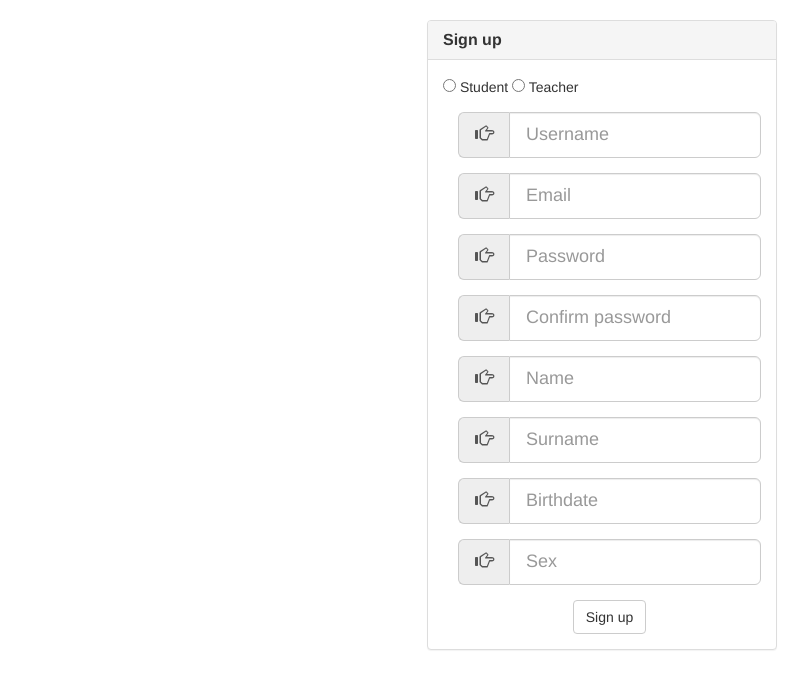
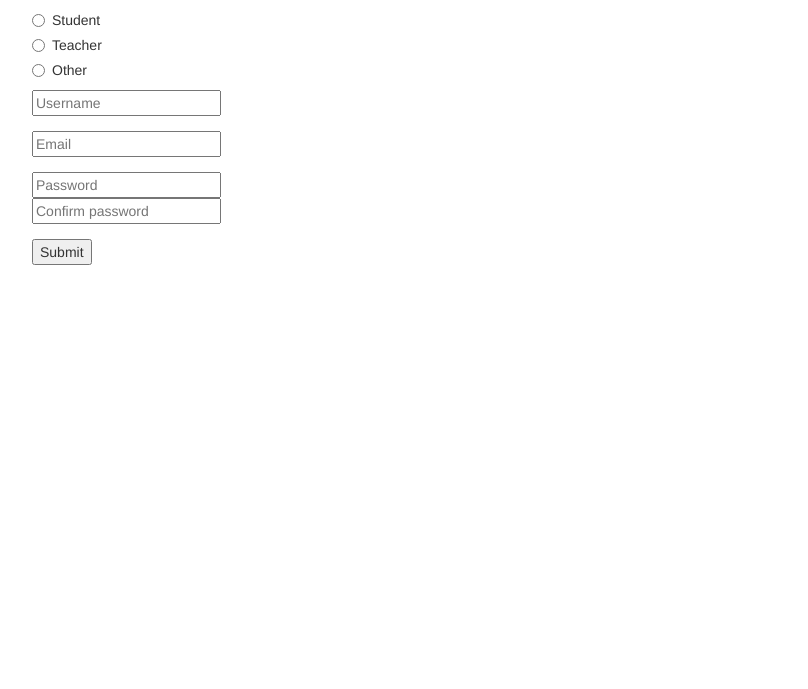
Before and after one commit to DevGuysPy/School, a Django app: page /registration/ in a window 1280 px wide. Shown: the top 689 px of the page, without its empty margins (38-846 px from the left). Run offline with Django 3.2, Linux system fonts and the light colour scheme; tables that the repository leaves empty hold one stand-in row (values such as "Sample post"); some libraries are stand-ins or nearby versions.

Commit message:
Added validation/accounts_type

```diff
--- a/School/models.py
+++ b/School/models.py
@@ -4,6 +4,7 @@ from datetime import timedelta, datetime as dtime
 from django.core.validators import MinValueValidator, MaxValueValidator
 from django.db import models
 from django.contrib.auth.models import User
+
 
 
 class Mark(models.Model):
--- a/School/views.py
+++ b/School/views.py
@@ -4,13 +4,11 @@ from django.conf import settings
 from django.shortcuts import render, redirect
 from django.core.exceptions import ObjectDoesNotExist
 from django.db.models import Avg
-
+from django.http import JsonResponse
 from .models import (Teacher, Lesson, Room, Group, Comments,
                      Discipline, Student, Mark, StudentActivity)
-from .forms import TeacherForm, LessonForm, StudentForm, MarkForm, GroupForm
-
+from .forms import TeacherForm, LessonForm, StudentForm, MarkForm, GroupForm, UserForm, UserForm2
 from django.contrib.auth.models import User
-
 from django.core.mail import send_mail
 from django.template.loader import render_to_string
 
@@ -291,46 +289,83 @@ def all_groups(request):
 
     return render (request, 'all_groups.html', ctx)
 
+
 def registration(request):
     groups = Group.objects.all()
-    disciplines = Discipline.objects.all()
     if request.method == 'POST':
         username = request.POST['username']
-        email = request.POST['email']
-        password = request.POST['password']
-        name = request.POST['name']
-        surname = request.POST['surname']
-        birthdate = request.POST['birthdate']
-        sex = request.POST['sex']
         account_type = request.POST['account_type']
+        form_user = UserForm(request.POST or None)
+        form_user2 = UserForm2(request.POST or None)
         if account_type == 'student':
-            user = User.objects.create_user(username=username, email=email, password=password)
-            # Student.objects.create(name=name, surname=surname, birthdate=birthdate, sex=sex,  user_id=user.id)
-            form = StudentForm(request.POST or None)
-            if form.is_valid():
-                new_student = form.save(commit=False)
-                new_student.user = user
-                form.save()
-            return redirect('/login/')
+            form_student = StudentForm(request.POST or None)
+            if form_user.is_valid():
+                user_save = form_user.save()
+                user_save.set_password(user_save.password)
+                user_save.save()
+            ctx_user = {
+                'message': form_user.errors,
+            }
+            if form_user.is_valid():
+                user = User.objects.get(username=username)
+                if form_student.is_valid():
+                    new_student = form_student.save(commit=False)
+                    new_student.user = user
+                    form_student.save()
+                    return JsonResponse({
+                        'status': 'ok',
+                    })
+            else:
+                ctx_student = {
+                    'status': 'error',
+                    'message1': form_student.errors,
+                }
+                ctx_student.update(ctx_user)
+                return JsonResponse(ctx_student)
+
         if account_type == 'teacher':
-            user = User.objects.create_user(username=username, email=email, password=password, first_name=name, last_name=surname)
-
-            ctx_email = {
-                'name': name,
-                'surname': surname,
-                'password': password,
-                'user': user,
-            }
-            email_message = render_to_string('email.html', ctx_email)
-            send_mail('TeacherRegistration', 'my', settings.EMAIL_BACKEND,
-            ['jyvylo@mail.ru'], fail_silently=False, html_message=email_message)
-            return redirect('/login/')
+            if form_user2.is_valid():
+                user_save = form_user2.save()
+                user_save.set_password(user_save.password)
+                user_save.save()
+                user = User.objects.get(username=username)
+                name = request.POST['first_name']
+                surname = request.POST['last_name']
+                ctx_email = {
+                    'name': name,
+                    'surname': surname,
+                    'user': user,
+                }
+                email_message = render_to_string('email.html', ctx_email)
+                send_mail('TeacherRegistration', 'my', settings.EMAIL_BACKEND,
+                ['jyvylo@mail.ru'], fail_silently=False, html_message=email_message)
+                return JsonResponse({
+                    'status': 'ok',
+                })
+            else:
+                return JsonResponse ({
+                    'status': 'error',
+                    'message': form_user2.errors,
+            })
+        if account_type == 'other':
+            if form_user.is_valid():
+                user = form_user.save()
+                user.set_password(user.password)
+                user.save()
+                return JsonResponse({
+                    'status': 'ok',
+                })
+            else:
+                return JsonResponse({
+                    'status': 'error',
+                    'message': form_user.errors,
+                })
     ctx = {
         'groups': groups,
-        'disciplines': disciplines,
     }
 
     return render(request, 'registration/registration.html', ctx)
+
 
 def verification(request, user_id):
     user = User.objects.get(id=user_id)
--- /dev/null
+++ b/static/registration.js
@@ -0,0 +1,72 @@
+$(document).ready(function() {
+
+    $(".choice").change(function () {
+        $('.user-form').hide();
+        switch ($(this).val()) {
+            case "student":
+                $('.student-form').show();
+                break;
+            case 'teacher':
+                $('.teacher-form').show();
+                break;
+            case 'other':
+                $('.other-form').show();
+                break;
+        }
+    });
+
+    $('.form-submit').click(function (event) {
+        // if <a> or <input>, add
+        event.preventDefault();
+        $('.error').html('');
+        $.ajax({
+            method: "POST",
+            url: '/registration/',
+            data: $('form').serializeArray()
+        }).done(function (response) {
+            if (response.status == 'ok') {
+                document.location.href = "/login/";
+            } else {
+                debugger;
+                for (var key in response.message) {
+                    var errorDiv = $(".error." + key);
+                    errorDiv.html(response.message[key][0]);
+
+                }
+                for (var key in response.message1) {
+                    var errorDiv = $(".error." + key);
+                    errorDiv.html(response.message1[key][0]);
+
+                }
+
+            }
+        }).fail(function (response) {
+            alert('Please choose your account type');
+        });
+    });
+
+    $("#formCheckPassword").validate({
+           rules: {
+               password: {
+                 required: true,
+                    minlength: 4,
+                    maxlength: 20
+
+               } ,
+
+                   cfmPassword: {
+                    equalTo: "#password",
+                     minlength: 4,
+                     maxlength: 20
+               }
+
+
+           },
+        messages:{
+            password: {
+                 required:"the password is required"
+
+            }
+        }
+    });
+});
--- a/templates/registration/registration.html
+++ b/templates/registration/registration.html
@@ -1,3 +1,4 @@
+{% load staticfiles %}
 <!DOCTYPE html>
 <html lang="en">
 <head>
@@ -8,81 +9,80 @@
 </head>
 <body>
     <div class="container">
-        <form method="POST" action="">
+        <form method="POST" action="" id="formCheckPassword">
         {% csrf_token %}
-        <div class="registration-form background-color">
-            <div class="panel panel-default">
-                <div class="panel-heading">
-                    <h3 class="panel-title"><strong>Sign up</strong></h3>
+                <div class="radio">
+                    <label>
+                        <input class="choice" name="account_type" type="radio"  value="student">
+                        Student
+                    </label>
                 </div>
-                <div class="panel-body">
+                <div class="radio">
+                    <label>
+                        <input class="choice" name="account_type" type="radio"  value="teacher">
+                        Teacher
+                    </label>
+                </div>
+                <div class="radio">
+                    <label>
+                        <input class="choice" name="account_type" type="radio"  value="other">
+                        Other
+                    </label>
+                </div>
+                    <div class="form-group">
+                        <input type="text" name='username'  placeholder="Username">
+                        <div class="error username"></div>
+                    </div>
+                    <div class="form-group">
+                        <input type="email" name='email'  placeholder="Email" aria-describedby="sizing-addon1">
+                        <div class="error email"></div>
+                    </div>
+                    <div class="form-group" >
+                        <input type="password"  name="password" id="password" placeholder="Password">
+                        <div class="error password"></div>
+                        <input type="password"  name="cfmPassword" id="cfmPassword" placeholder="Confirm password">
+                    </div>
+                    <div class="user-form student-form" style="display: none;">
+                        <input type="text" name="name" placeholder="Name">
+                        <div class="error name"></div>
+                        <input type="text" name="surname" placeholder="Surname">
+                        <div class="error surname"></div>
+                        <select name="group">
+                                {%  for g in groups %}
+                                    <option value="{{ g.id}}">
+                                        {% if g.id == group.value.id %}
+                                            selected="selected"
+                                        {% endif %}
+                                        {{g.name|capfirst}}
+                                    </option>
+                                {% endfor %}
+                        </select>
+                        <select name="sex">
+                            <option value="m">
+                               Male
+                            </option>
+                            <option value="f">
+                                Female
+                            </option>
+                        </select>
+                    </div>
+                    <div class="user-form teacher-form" style="display: none;">
+                        <input type="text" name="first_name" placeholder="Name">
+                        <div class="error first_name"></div>
+                        <input type="text" name="last_name" placeholder="Surname">
+                        <div class="error last_name"></div>
+                    </div>
+                    <div class="user-form other-form" style="display: none;"></div>
+                    <button class="form-submit">Submit</button>
 
-                    <input id="1" type="radio" name="account_type" value="student">
-                        Student
-
-                    <input id="2" type="radio" name="account_type" value="teacher">
-                        Teacher
-
-                    <div class="input-group input-group-lg margin">
-                        <span class="input-group-addon" id="sizing-addon1"><span class="glyphicon glyphicon-hand-right" aria-hidden="true"></span></span>
-                        <input type="text" name='username' class="form-control margin-for-input" placeholder="Username" aria-describedby="sizing-addon1">
-                    </div>
-                    <div class="input-group input-group-lg margin">
-                        <span class="input-group-addon" id="sizing-addon1"><span class="glyphicon glyphicon-hand-right" aria-hidden="true"></span></span>
-                        <input type="text" name='email' class="form-control margin-for-input" placeholder="Email" aria-describedby="sizing-addon1">
-                    </div>
-                    <div class="input-group input-group-lg margin">
-                        <span class="input-group-addon" id="sizing-addon1"><span class="glyphicon glyphicon-hand-right" aria-hidden="true"></span></span>
-                        <input type="password" name='password' class="form-control margin-for-input" placeholder="Password" aria-describedby="sizing-addon1">
-                    </div>
-                    <div class="input-group input-group-lg margin">
-                        <span class="input-group-addon" id="sizing-addon1"><span class="glyphicon glyphicon-hand-right" aria-hidden="true"></span></span>
-                        <input type="password" class="form-control margin-for-input" placeholder="Confirm password" aria-describedby="sizing-addon1">
-                    </div>
-                    <div class="input-group input-group-lg margin">
-                        <span class="input-group-addon" id="sizing-addon1"><span class="glyphicon glyphicon-hand-right" aria-hidden="true"></span></span>
-                        <input type="text" name='name' class="form-control margin-for-input" placeholder="Name" aria-describedby="sizing-addon1">
-                    </div>
-                    <div class="input-group input-group-lg margin">
-                        <span class="input-group-addon" id="sizing-addon1"><span class="glyphicon glyphicon-hand-right" aria-hidden="true"></span></span>
-                        <input type="text" name='surname' class="form-control margin-for-input" placeholder="Surname" aria-describedby="sizing-addon1">
-                    </div>
-                    <div class="input-group input-group-lg margin">
-                        <span class="input-group-addon" id="sizing-addon1"><span class="glyphicon glyphicon-hand-right" aria-hidden="true"></span></span>
-                        <input type="text" name='birthdate' class="form-control margin-for-input" placeholder="Birthdate" aria-describedby="sizing-addon1">
-                    </div>
-                    <div class="input-group input-group-lg margin">
-                        <span class="input-group-addon" id="sizing-addon1"><span class="glyphicon glyphicon-hand-right" aria-hidden="true"></span></span>
-                        <input type="text" name='sex' class="form-control margin-for-input" placeholder="Sex" aria-describedby="sizing-addon1">
-                    </div>
-{#                    <select name="group">#}
-{#                    {%  for g in groups %}#}
-{#                        <option value="{{ g.id}}">#}
-{#                            {% if g.id == group.value.id %}#}
-{#                                selected="selected"#}
-{#                            {% endif %}#}
-{#                            {{g.name|capfirst}}#}
-{#                        </option>#}
-{#                    {% endfor %}#}
-{#                    </select>#}
-{#                    <select name="discipline">#}
-{#                    {%  for d in disciplines %}#}
-{#                        <option value="{{ d.id}}">#}
-{#                            {% if d.id == discipline.value.id %}#}
-{#                                selected="selected"#}
-{#                            {% endif %}#}
-{#                            {{d.name|capfirst}}#}
-{#                        </option>#}
-{#                    {% endfor %}#}
-{#                    </select>#}
-                    <div class="text-center">
-                        <input type="submit" class="btn btn-default margin" value="Sign up">
-                    </div>
-                </div>
-            </div>
-        </div>
         </form>
     </div>
+    <script src="https://ajax.googleapis.com/ajax/libs/jquery/2.1.4/jquery.min.js"></script>
+    <script src="{% static 'registration.js' %}"></script>
+    <script src="http://ajax.aspnetcdn.com/ajax/jquery.validate/1.14.0/jquery.validate.js"></script>
+    <script src="http://ajax.aspnetcdn.com/ajax/jquery.validate/1.14.0/jquery.validate.min.js"></script>
+    <script src="http://ajax.aspnetcdn.com/ajax/jquery.validate/1.14.0/additional-methods.js"></script>
+    <script src="http://ajax.aspnetcdn.com/ajax/jquery.validate/1.14.0/additional-methods.min.js"></script>
 
 </body>
 </html>
```
Also changed, not shown: School/forms.py (+21 -8 lines).
